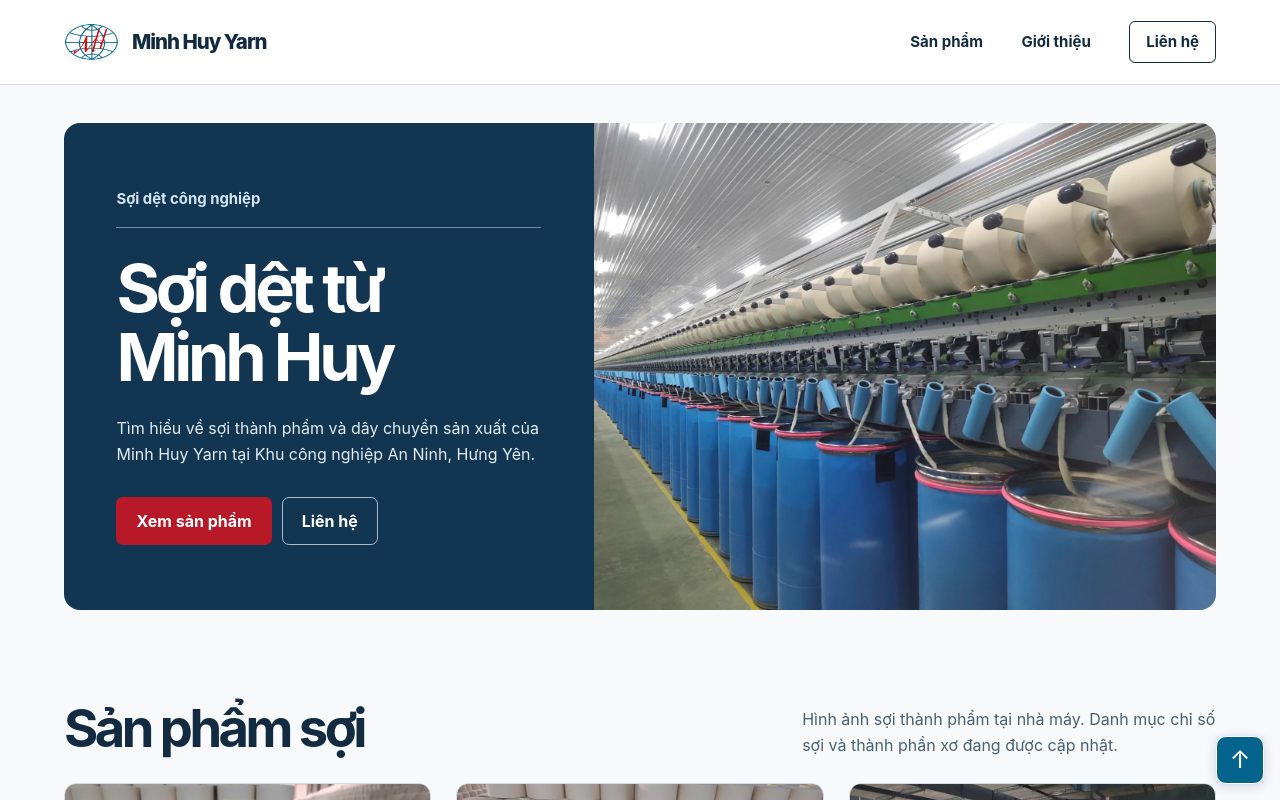
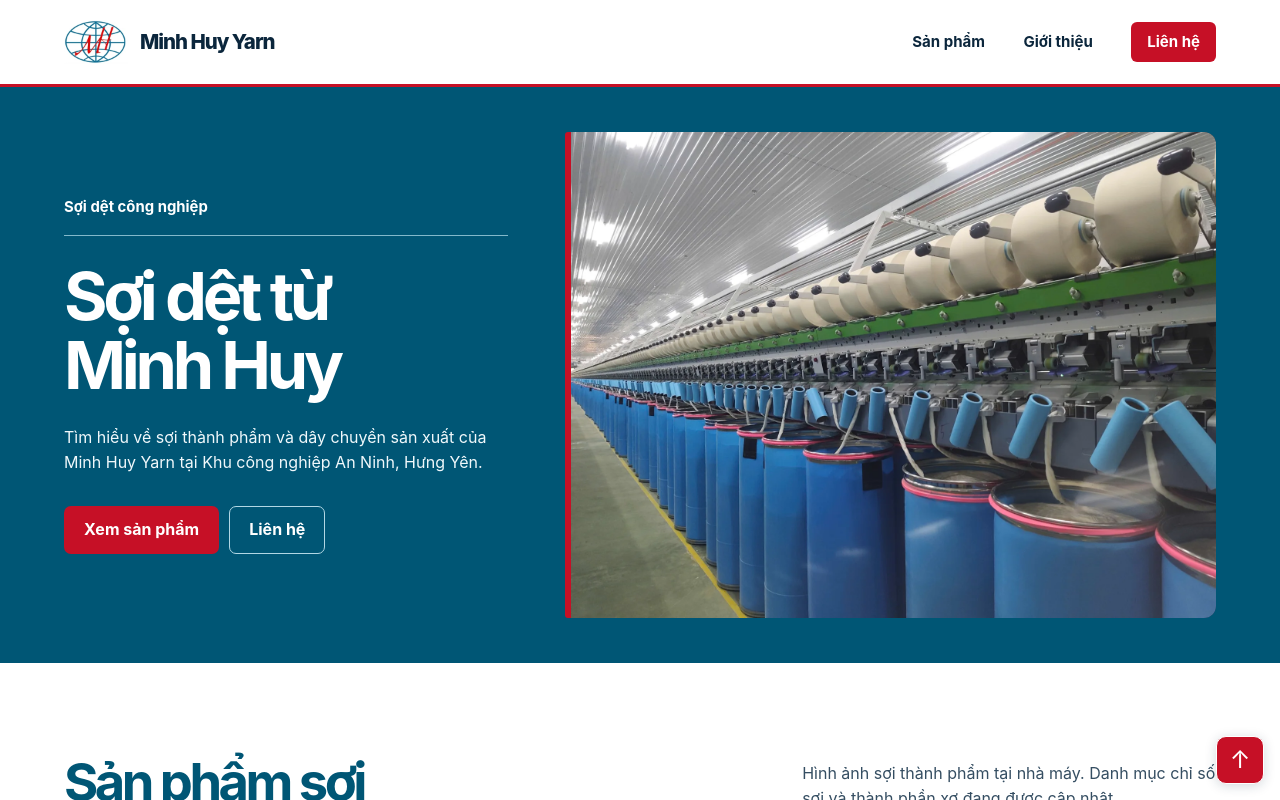
Before and after one commit to dnambinh/minh-huy-yarn-demo, a plain HTML site: page index.html in a window 1280 px wide. Shown: the top 800 px of the page. Drawn offline with Linux system fonts and the light colour scheme.

Commit message:
Publish high-contrast Minh Huy Yarn palette

```diff
--- a/index.html
+++ b/index.html
@@ -22,6 +22,7 @@
     </div>
   </header>
   <main id="main">
+    <div class="hero-band">
       <section class="hero wrap" aria-labelledby="hero-heading">
         <div class="hero-copy">
           <p class="label">Sợi dệt công nghiệp</p>
@@ -34,6 +35,7 @@
         </div>
         <figure class="hero-image"><img src="./images/spinning-line.webp" alt="Dây chuyền kéo sợi tại nhà máy Minh Huy với hàng thùng xơ màu xanh" width="1280" height="960" fetchpriority="high" decoding="async"></figure>
       </section>
+    </div>
     <section class="wrap catalog section" id="san-pham" aria-labelledby="catalog-heading">
       <div class="section-heading">
         <h2 id="catalog-heading">Sản phẩm sợi</h2>
--- a/site.css
+++ b/site.css
@@ -1,14 +1,15 @@
 :root {
   color-scheme: light;
-  --ink: #122b41;
-  --muted: #486074;
-  --paper: #f7f9fb;
+  --ink: #0b263c;
+  --muted: #354e62;
+  --paper: #fff;
   --white: #fff;
-  --pale: #e8f1f7;
-  --blue: #05648e;
-  --navy: #123651;
-  --red: #b81929;
-  --line: #d0dde7;
+  --pale: #eaf3f8;
+  --blue: #005675;
+  --navy: #082e49;
+  --red: #c61026;
+  --red-dark: #a40e21;
+  --line: #bfcfda;
   --edge: clamp(20px, 5vw, 76px);
   font-family: "Inter", system-ui, sans-serif;
   font-size: 16px;
@@ -24,47 +25,50 @@ img { display: block; width: 100%; height: 100%; object-fit: cover; }
 .wrap { width: min(1440px, 100%); padding-inline: var(--edge); margin-inline: auto; }
 .skip-link { position: absolute; top: -80px; left: 16px; z-index: 2; padding: .5rem 1rem; background: white; }
 .skip-link:focus { top: 8px; }
-.masthead { border-bottom: 1px solid var(--line); background: var(--white); }
+.masthead { border-bottom: 3px solid var(--red); background: var(--white); }
 .header-row, .footer { display: flex; justify-content: space-between; align-items: center; gap: 24px; }
 .header-row { min-height: 84px; }
 .brand { display: inline-flex; align-items: center; gap: 12px; text-decoration: none; font-weight: 800; font-size: 1.28rem; letter-spacing: -.05em; line-height: 1.2; }
-.brand-logo { flex: none; width: 56px; height: auto; object-fit: contain; mix-blend-mode: multiply; }
+.brand-logo { flex: none; width: 64px; height: auto; object-fit: contain; }
 nav { display: flex; gap: clamp(14px, 3vw, 42px); align-items: center; font-size: .94rem; font-weight: 650; }
 nav a { text-decoration: none; white-space: nowrap; }
 nav a:hover { text-decoration: underline; text-underline-offset: 5px; }
-.nav-contact { padding: 8px 16px; border: 1px solid var(--ink); border-radius: 6px; }
-.hero { display: grid; grid-template-columns: .92fr 1.08fr; margin-top: clamp(20px, 3vw, 46px); }
+.nav-contact { padding: 8px 16px; background: var(--red); color: var(--white); border-radius: 6px; }
+.nav-contact:hover { background: var(--red-dark); }
+.hero-band { background: var(--blue); color: var(--white); }
+.hero { display: grid; grid-template-columns: .87fr 1.13fr; padding-block: clamp(22px, 3.5vw, 50px); }
 .hero-copy, .hero-image { min-width: 0; }
-.hero-copy { background: var(--navy); color: var(--white); border-radius: 16px 0 0 16px; padding: clamp(28px, 4.1vw, 64px); display: flex; flex-direction: column; align-items: start; justify-content: center; }
-.label { font-weight: 710; font-size: .93rem; padding-bottom: 15px; margin-bottom: 26px; border-bottom: 1px solid #748fa3; color: #d2e6f2; width: 100%; }
+.hero-copy { padding: clamp(22px, 4vw, 60px) clamp(22px, 4.5vw, 68px) clamp(22px, 4vw, 60px) 0; display: flex; flex-direction: column; align-items: start; justify-content: center; }
+.label { font-weight: 710; font-size: .93rem; padding-bottom: 15px; margin-bottom: 26px; border-bottom: 1px solid #83b9cb; color: var(--white); width: 100%; }
 h1, h2, h3 { line-height: 1.13; font-weight: 740; overflow-wrap: anywhere; }
 h1 { font-size: clamp(2.85rem, 5.2vw, 5.3rem); line-height: 1.04; letter-spacing: -.064em; max-width: 11.5ch; text-wrap: balance; }
 h2 { font-size: clamp(2.15rem, 4.1vw, 4rem); letter-spacing: -.067em; text-wrap: balance; }
 h3 { font-size: clamp(1.35rem, 2.4vw, 1.9rem); letter-spacing: -.05em; }
-.hero-description { color: #e0ebf2; max-width: 42ch; margin: 24px 0 30px; }
+.hero-description { color: #f0f8fb; max-width: 42ch; margin: 24px 0 30px; }
 .hero-actions { display: flex; flex-wrap: wrap; gap: 10px; }
 .button { display: inline-flex; align-items: center; justify-content: center; min-height: 48px; padding: 10px 19px; border-radius: 7px; background: var(--red); color: var(--white); text-decoration: none; font-weight: 680; border: 1px solid transparent; }
-.button:hover { background: #941322; }
-.button-outline { background: transparent; border-color: #a8becf; }
-.button-outline:hover { background: #234a65; }
+.button:hover { background: var(--red-dark); }
+.button-outline { background: transparent; border-color: #b2d7e4; }
+.button-outline:hover { background: var(--navy); }
 .hero-actions a:focus-visible { outline-color: #fff; }
-.hero-image { min-height: min(38vw, 580px); overflow: hidden; border-radius: 0 16px 16px 0; background: var(--pale); }
+.hero-image { min-height: min(38vw, 580px); overflow: hidden; border-radius: 3px 12px 12px 3px; border-left: 6px solid var(--red); background: var(--navy); }
 .hero-image img { object-position: 43% center; }
 .section { margin-block: clamp(56px, 7vw, 110px); scroll-margin-top: 28px; }
 .section-heading { display: flex; align-items: end; justify-content: space-between; gap: 20px 40px; padding-bottom: 24px; }
 .section-heading p { color: var(--muted); max-width: 41ch; }
+.section-heading h2, .factory-gallery h2 { color: var(--blue); }
 .product-grid { display: grid; grid-template-columns: repeat(3, minmax(0, 1fr)); gap: clamp(14px, 2vw, 25px); }
 .product { border: 1px solid var(--line); border-radius: 12px; overflow: hidden; background: var(--white); }
 .product figure { aspect-ratio: 1.55; overflow: hidden; background: var(--pale); }
-.product-copy { padding: clamp(17px, 2vw, 26px); }
+.product-copy { padding: clamp(17px, 2vw, 26px); border-top: 3px solid var(--blue); }
 .product-title { display: flex; align-items: center; justify-content: space-between; gap: 10px; flex-wrap: wrap; }
 .product-title span { border: 1px solid var(--line); padding: .16rem .6rem; border-radius: 4px; font-size: .875rem; color: var(--muted); }
 .product-copy p { color: var(--muted); margin-top: 12px; }
 .about { display: grid; grid-template-columns: 1.08fr .92fr; align-items: stretch; }
 .about figure { min-height: 310px; max-height: 470px; overflow: hidden; border-radius: 16px 0 0 16px; background: var(--pale); }
-.about-copy { display: grid; align-content: center; gap: 24px; padding: clamp(30px, 5vw, 74px); border: 1px solid var(--line); border-left: 0; border-radius: 0 16px 16px 0; }
-.about-copy p { color: var(--muted); max-width: 46ch; }
-.contact { padding-block: clamp(50px, 6vw, 90px); background: var(--navy); color: var(--white); }
+.about-copy { display: grid; align-content: center; gap: 24px; padding: clamp(30px, 5vw, 74px); background: var(--blue); color: var(--white); border-radius: 0 16px 16px 0; }
+.about-copy p { color: #f0f8fb; max-width: 46ch; }
+.contact { padding-block: clamp(50px, 6vw, 90px); background: var(--navy); color: var(--white); border-top: 5px solid var(--red); }
 .contact-heading { margin-bottom: 30px; }
 .contact-heading p, .contact-note { color: #dce8f0; margin-top: 12px; }
 .contact-grid { display: grid; grid-template-columns: 1fr 1fr; gap: 18px; }
@@ -77,21 +81,21 @@ h3 { font-size: clamp(1.35rem, 2.4vw, 1.9rem); letter-spacing: -.05em; }
 .contact-channels > div { display: grid; grid-template-columns: minmax(6.5rem, .48fr) 1fr; gap: 10px; }
 .contact-channels dd { margin: 0; }
 address { white-space: pre-line; font-style: normal; }
-.back-top { position: fixed; right: max(16px, env(safe-area-inset-right)); bottom: max(16px, env(safe-area-inset-bottom)); display: grid; place-items: center; width: 48px; height: 48px; border: 1px solid #fff; border-radius: 10px; background: var(--blue); color: var(--white); text-decoration: none; font-size: 1.55rem; box-shadow: 0 2px 12px #122b412e; }
-.back-top:hover { background: var(--navy); }
+.back-top { position: fixed; right: max(16px, env(safe-area-inset-right)); bottom: max(16px, env(safe-area-inset-bottom)); display: grid; place-items: center; width: 48px; height: 48px; border: 1px solid #fff; border-radius: 10px; background: var(--red); color: var(--white); text-decoration: none; font-size: 1.55rem; box-shadow: 0 2px 12px #122b412e; }
+.back-top:hover { background: var(--red-dark); }
 @media (prefers-reduced-motion: no-preference) { html { scroll-behavior: smooth; } }
 .footer { min-height: 100px; padding-block: 18px; padding-right: max(var(--edge), 78px); }
 .footer p { color: var(--muted); font-size: .875rem; }
 @media (max-width: 800px) {
   .hero { grid-template-columns: 1fr; }
-  .hero-copy { border-radius: 14px 14px 0 0; }
+  .hero-copy { padding: 8px 0 30px; }
   .contact-grid { grid-template-columns: 1fr; }
-  .hero-image { border-radius: 0 0 14px 14px; min-height: 0; aspect-ratio: 1.62; }
+  .hero-image { border-radius: 3px 3px 10px 10px; border-left: 0; border-top: 5px solid var(--red); min-height: 0; aspect-ratio: 1.62; }
   .section-heading { display: grid; }
   .product-grid { grid-template-columns: repeat(2, minmax(0, 1fr)); }
   .about { grid-template-columns: 1fr; }
   .about figure { min-height: 0; aspect-ratio: 1.7; border-radius: 14px 14px 0 0; }
-  .about-copy { border-left: 1px solid var(--line); border-top: 0; border-radius: 0 0 14px 14px; }
+  .about-copy { border-radius: 0 0 14px 14px; }
 }
 @media (max-width: 520px) {
   .header-row { padding-block: 14px; flex-wrap: wrap; gap: 14px; }
@@ -101,7 +105,8 @@ address { white-space: pre-line; font-style: normal; }
   .footer { align-items: start; flex-direction: column; gap: 12px; }
 }
 
-.gallery-jump { justify-self: start; color: var(--blue); font-weight: 700; text-underline-offset: .24em; }
+.gallery-jump { justify-self: start; color: var(--white); font-weight: 700; text-decoration-color: #b2d7e4; text-underline-offset: .24em; }
+.about-copy a:focus-visible, .back-top:focus-visible { outline-color: var(--white); box-shadow: 0 0 0 8px var(--navy); }
 .factory-gallery h2 { margin-bottom: 24px; }
 .gallery-grid { display: grid; grid-template-columns: repeat(4, minmax(0, 1fr)); gap: 18px; }
 .gallery-item { display: block; border: 1px solid var(--line); border-radius: 10px; background: var(--white); text-decoration: none; }
```
Lines whose indentation alone changed are shown as unchanged.
